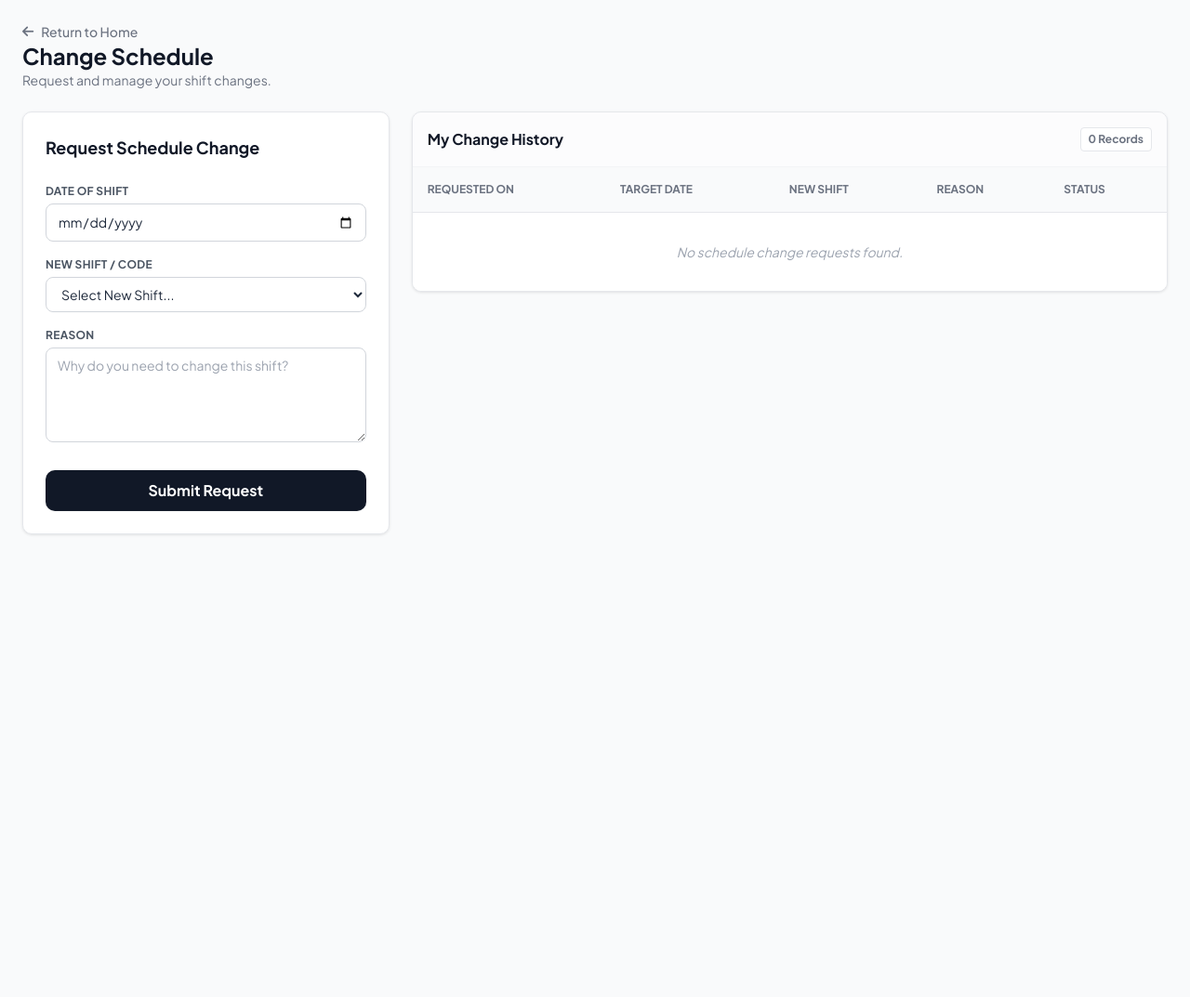
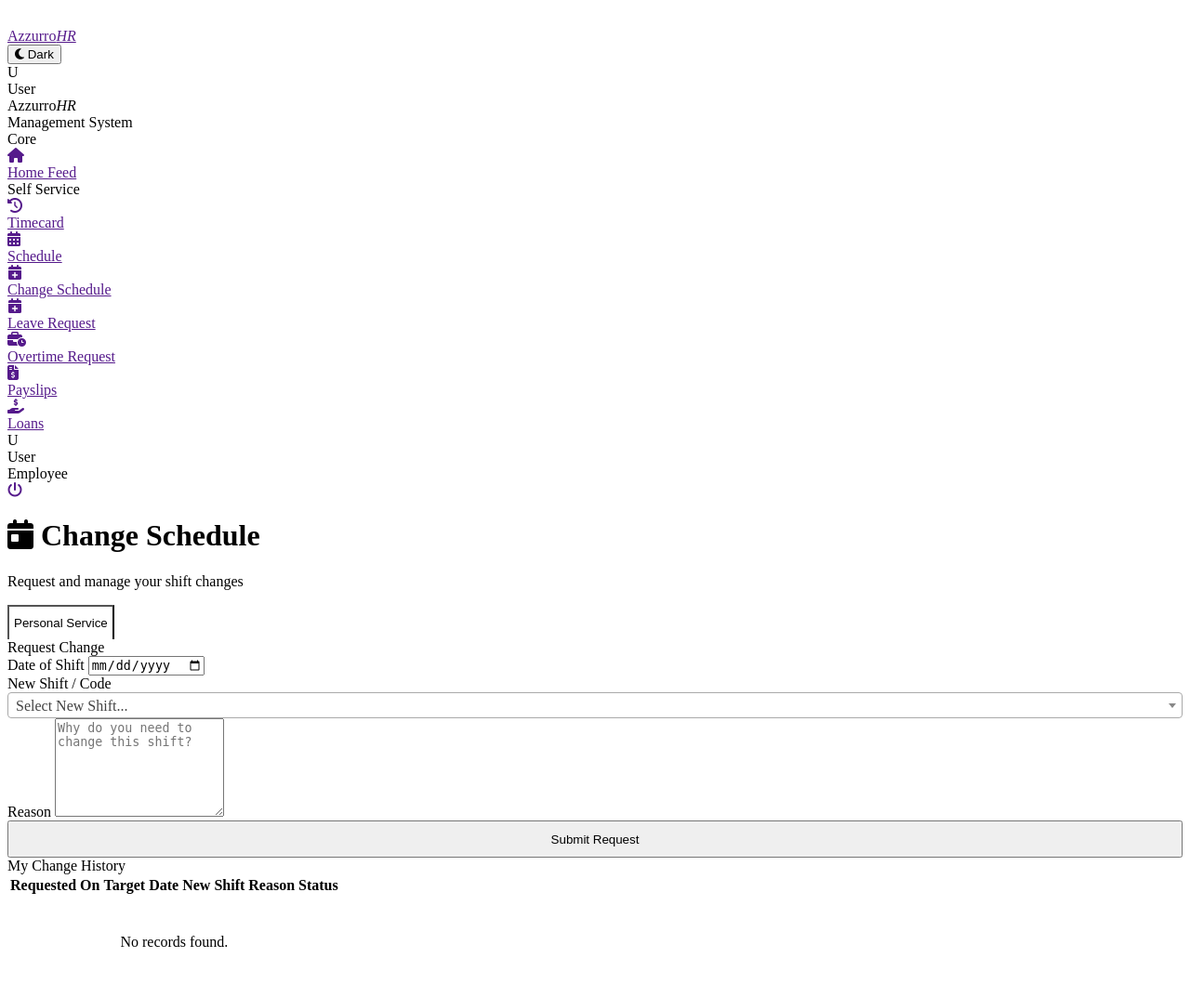
Before and after one commit to Kyleee1011/ems, a PHP site: template src/Views/changesched_view.php in a window 1280 px wide. Shown: the whole page at 93% size. Before the commit the page ends 576 px from the top, so only its background shows below. Run offline with PHP 8.4, Linux system fonts and the light colour scheme; the template is opened without the code that fills it, so the values that code supplies are empty; some libraries are stand-ins or nearby versions.

Commit message:
fix to 8 hour and missing change schedule

```diff
--- a/src/Views/changesched_view.php
+++ b/src/Views/changesched_view.php
@@ -1,86 +1,68 @@
-<!DOCTYPE html>
-<html lang="en">
-<head>
-    <meta charset="UTF-8">
-    <meta name="viewport" content="width=device-width, initial-scale=1.0">
-    <title>Change Schedule | EMS</title>
+<?php
+$pageTitle = 'Change Schedule — Azzurro HR';
+require BASE_PATH . '/partials/layout_head.php';
+require BASE_PATH . '/partials/layout_topbar.php';
+require BASE_PATH . '/partials/layout_sidebar.php';
+?>
 
-    <link href="https://fonts.googleapis.com/css2?family=Plus+Jakarta+Sans:wght@300;400;500;600;700;800&display=swap" rel="stylesheet">
-    <link rel="stylesheet" href="https://cdnjs.cloudflare.com/ajax/libs/font-awesome/6.4.0/css/all.min.css">
-    <script src="https://cdn.tailwindcss.com"></script>
-    <script>
-        tailwind.config = {
-            theme: {
-                extend: {
-                    fontFamily: { sans: ['"Plus Jakarta Sans"', 'sans-serif'] },
-                    colors: {
-                        primary: { DEFAULT: '#a3e635', 50: '#f7fee7', 100: '#ecfccb', 500: '#84cc16', 600: '#65a30d', foreground: '#1F1F1F' }
-                    },
-                    borderRadius: { lg: '0.625rem' }
-                }
-            }
-        }
-    </script>
-    <style>
-        body { font-family: 'Plus Jakarta Sans', sans-serif; background-color: #FAFAFA; color: #1F1F1F; }
-        .fade-in { animation: fadeIn 0.4s cubic-bezier(0.16, 1, 0.3, 1) forwards; }
-        @keyframes fadeIn { from { opacity: 0; transform: translateY(10px); } to { opacity: 1; transform: translateY(0); } }
-        .stat-card { background-color: white; border: 1px solid #e5e7eb; border-radius: 0.625rem; box-shadow: 0 1px 3px 0 rgba(0, 0, 0, 0.1); }
-        .input-field { width: 100%; border-radius: 0.5rem; border: 1px solid #d1d5db; padding: 0.5rem 0.75rem; font-size: 0.875rem; outline: none; transition: all; }
-        .input-field:focus { border-color: #84cc16; box-shadow: 0 0 0 2px rgba(132, 204, 22, 0.2); }
-        .label-text { display: block; font-size: 0.75rem; font-weight: 700; color: #4b5563; margin-bottom: 0.25rem; text-transform: uppercase; letter-spacing: 0.025em; }
-        .status-badge { padding: 4px 10px; border-radius: 99px; font-size: 0.7rem; font-weight: 700; text-transform: uppercase; letter-spacing: 0.05em; }
-        .status-Pending, .status-Submitted { background: #fff7ed; color: #c2410c; border: 1px solid #fed7aa; }
-        .status-Approved { background: #f0fdf4; color: #15803d; border: 1px solid #bbf7d0; }
-        .status-Rejected { background: #fef2f2; color: #b91c1c; border: 1px solid #fecaca; }
-    </style>
-</head>
-<body class="bg-gray-50 text-slate-800 font-sans p-6">
+<div class="page-header">
+    <div>
+        <h1 class="page-title"><i class="fa-solid fa-calendar-day"></i> Change Schedule</h1>
+        <p class="page-sub">Request and manage your shift changes</p>
+    </div>
+</div>
 
-    <div class="max-w-7xl mx-auto">
+<!-- TABS NAVIGATION -->
+<div class="flex-row mb-20" style="border-bottom: 1px solid var(--border-lt); gap: 20px;">
+    <button onclick="switchTab('changesched')" id="tab-changesched" class="nav-item active" style="padding: 10px 5px; border-bottom: 2px solid var(--teal); background: none;">Personal Service</button>
+    <?php if ($is_hr): ?>
+    <button onclick="switchTab('hr-changesched')" id="tab-hr-changesched" class="nav-item" style="padding: 10px 5px; border-bottom: 2px solid transparent; background: none;">
+        Pending Approvals
+        <?php if(count($hr_changes) > 0): ?><span class="tag tag-red" style="margin-left:5px;"><?php echo count($hr_changes); ?></span><?php endif; ?>
+    </button>
+    <?php endif; ?>
+</div>
+
 <?php if ($message): ?>
-            <div class="mb-6 px-4 py-3 rounded-lg shadow-sm border-l-4 <?php echo $messageType == 'success' ? 'bg-white border-primary text-green-700' : 'bg-white border-red-500 text-red-700'; ?> flex items-center gap-3 animate-fade-in relative">
-                <i class="fa-solid <?php echo $messageType == 'success' ? 'fa-check-circle' : (strpos($messageType, 'warning') !== false ? 'fa-triangle-exclamation' : 'fa-exclamation-circle'); ?>"></i>
-                <p class="font-medium text-sm"><?php echo htmlspecialchars($message); ?></p>
+    <div class="card mb-20" style="background: <?php echo $messageType == 'success' ? 'var(--green-bg)' : 'var(--red-bg)'; ?>;">
+        <div class="card-body" style="color: <?php echo $messageType == 'success' ? 'var(--green)' : 'var(--red)'; ?>; font-weight: 600;">
+            <i class="fa-solid <?php echo $messageType == 'success' ? 'fa-check-circle' : 'fa-exclamation-circle'; ?>"></i>
+            <?php echo htmlspecialchars($message); ?>
+        </div>
     </div>
 <?php endif; ?>
 
 <?php if(isset($_GET['error']) && $_GET['error'] === 'csrf'): ?>
-            <div class="mb-6 px-4 py-3 rounded-lg shadow-sm border-l-4 bg-white border-red-500 text-red-700 flex items-center gap-3 animate-fade-in relative">
-                <i class="fa-solid fa-circle-exclamation"></i>
-                <p class="font-medium text-sm">Invalid security token. The form has expired, please try again.</p>
+    <div class="card mb-20" style="background: var(--red-bg);">
+        <div class="card-body" style="color: var(--red); font-weight: 600;">
+            <i class="fa-solid fa-exclamation-circle"></i>
+            Invalid security token. The form has expired, please try again.
+        </div>
     </div>
 <?php endif; ?>
 
-        <div class="mb-6 flex flex-col md:flex-row md:items-center justify-between gap-4">
-            <div>
-                <a href="<?php echo baseUrl('home'); ?>" class="flex items-center gap-2 text-gray-500 hover:text-gray-900 transition-colors font-medium text-sm">
-                    <i class="fa-solid fa-arrow-left"></i> Return to Home
-                </a>
-                <h1 class="text-2xl font-bold text-gray-900">Change Schedule</h1>
-                <p class="text-gray-500 text-sm">Request and manage your shift changes.</p>
-            </div>
-        </div>
-
-        <div class="fade-in">
-            <div class="grid grid-cols-1 lg:grid-cols-3 gap-6">
-                <div class="lg:col-span-1">
-                    <div class="stat-card p-6">
-                        <h3 class="font-bold text-gray-900 mb-6 text-lg">Request Schedule Change</h3>
+<div id="panel-changesched" class="panel active">
+    <div class="grid-2" style="grid-template-columns: 350px 1fr; align-items: start;">
+        <!-- REQUEST FORM -->
+        <div class="card">
+            <div class="card-head"><div class="card-title">Request Change</div></div>
+            <div class="card-body">
                 <form method="POST" id="form-changesched">
                     <?= csrfField() ?>
                     <input type="hidden" name="action" value="apply_change_sched">
-                            <div class="mb-4">
-                                <label class="label-text">Date of Shift</label>
+
+                    <div class="form-group">
+                        <label class="form-label">Date of Shift</label>
                         <input type="date" name="sched_date" required class="input-field">
                     </div>
-                            <div class="mb-4">
-                                <label class="label-text">New Shift / Code</label>
-                                <select name="new_shift_code" required class="input-field bg-white">
+
+                    <div class="form-group">
+                        <label class="form-label">New Shift / Code</label>
+                        <select name="new_shift_code" required class="input-field select2">
                             <option value="">Select New Shift...</option>
                             <optgroup label="Regular Shifts">
                                 <?php foreach($shifts as $s): ?>
-                                            <option value="<?php echo $s['shift_code']; ?>"><?php echo $s['shift_name']; ?> (<?php echo substr($s['time_in'], 0, 5) . '-' . substr($s['time_out'], 0, 5); ?>)</option>
+                                    <option value="<?php echo $s['shift_code']; ?>"><?php echo htmlspecialchars($s['shift_name']); ?> (<?php echo substr($s['time_in'], 0, 5) . '-' . substr($s['time_out'], 0, 5); ?>)</option>
                                 <?php endforeach; ?>
                             </optgroup>
                             <optgroup label="Special / Off">
@@ -92,18 +74,48 @@
                             </optgroup>
                         </select>
                     </div>
-                            <div class="mb-6"><label class="label-text">Reason</label><textarea name="reason" rows="4" required placeholder="Why do you need to change this shift?" class="input-field"></textarea></div>
-                            <button type="submit" class="w-full bg-gray-900 text-white font-bold py-2.5 rounded-lg hover:bg-black transition shadow-sm">Submit Request</button>
+
+                    <div class="form-group">
+                        <label class="form-label">Reason</label>
+                        <textarea name="reason" class="input-field" required placeholder="Why do you need to change this shift?" style="min-height: 100px;"></textarea>
+                    </div>
+
+                    <button type="submit" class="btn-primary" style="width: 100%; justify-content: center; height: 40px;">Submit Request</button>
                 </form>
             </div>
         </div>
-                <div class="lg:col-span-2">
-                    <div class="stat-card overflow-hidden p-0">
-                        <div class="p-4 border-b border-gray-100 bg-gray-50/50 flex justify-between items-center"><h3 class="font-bold text-gray-900">My Change History</h3><span class="text-xs text-gray-500 font-bold bg-white border border-gray-200 px-2 py-1 rounded"><?php echo count($my_sched_changes); ?> Records</span></div>
-                        <div class="overflow-x-auto">
-                            <table class="w-full text-sm text-left"><thead class="bg-gray-50 text-gray-500 font-bold text-xs uppercase border-b border-gray-200"><tr><th class="p-4">Requested On</th><th class="p-4">Target Date</th><th class="p-4">New Shift</th><th class="p-4">Reason</th><th class="p-4">Status</th></tr></thead><tbody class="divide-y divide-gray-100 bg-white">
-                                <?php if (count($my_sched_changes) > 0): foreach($my_sched_changes as $sc): ?><tr class="hover:bg-primary-50/10 transition"><td class="p-4 text-gray-500 text-xs"><?php echo date('M d, Y', strtotime($sc['created_at'])); ?></td><td class="p-4 font-bold text-gray-800"><?php echo date('M d, Y', strtotime($sc['schedule_date'])); ?></td><td class="p-4 text-primary-600 font-bold"><?php echo htmlspecialchars($sc['new_shift_code']); ?></td><td class="p-4 text-gray-500 max-w-xs truncate text-xs"><?php echo htmlspecialchars($sc['reason']); ?></td><td class="p-4"><span class="status-badge status-<?php echo $sc['status']; ?>"><?php echo $sc['status']; ?></span></td></tr><?php endforeach; else: ?><tr><td colspan="5" class="p-8 text-center text-gray-400 italic">No schedule change requests found.</td></tr><?php endif; ?>
-                            </tbody></table>
+
+        <!-- HISTORY -->
+        <div class="card">
+            <div class="card-head"><div class="card-title">My Change History</div></div>
+            <div class="card-body" style="padding: 0;">
+                <div class="table-wrap" style="border: none; border-radius: 0;">
+                    <table>
+                        <thead>
+                            <tr>
+                                <th>Requested On</th>
+                                <th>Target Date</th>
+                                <th>New Shift</th>
+                                <th>Reason</th>
+                                <th>Status</th>
+                            </tr>
+                        </thead>
+                        <tbody>
+                            <?php foreach($my_sched_changes as $sc): ?>
+                            <tr>
+                                <td style="font-size: 11px;"><?php echo date('M d, Y', strtotime($sc['created_at'])); ?></td>
+                                <td style="font-weight: 700; font-family: 'DM Mono';"><?php echo date('M d, Y', strtotime($sc['schedule_date'])); ?></td>
+                                <td><span class="tag tag-teal"><?php echo htmlspecialchars($sc['new_shift_code']); ?></span></td>
+                                <td style="font-size: 11px; color: var(--ink-4);"><?php echo htmlspecialchars($sc['reason']); ?></td>
+                                <td>
+                                    <span class="tag <?php
+                                        echo $sc['status'] === 'Approved' ? 'tag-green' : ($sc['status'] === 'Rejected' ? 'tag-red' : 'tag-amber');
+                                    ?>"><?php echo $sc['status']; ?></span>
+                                </td>
+                            </tr>
+                            <?php endforeach; if(empty($my_sched_changes)) echo "<tr><td colspan='5' style='text-align:center; padding:40px; color:var(--ink-4);'>No records found.</td></tr>"; ?>
+                        </tbody>
+                    </table>
                 </div>
             </div>
         </div>
@@ -111,20 +123,61 @@
 </div>
 
 <?php if ($is_hr): ?>
-        <div class="mt-8 fade-in">
-            <div class="stat-card overflow-hidden p-0">
-                <div class="p-6 border-b border-gray-100 flex justify-between items-center bg-gray-50/50"><div><h3 class="font-bold text-gray-900 text-lg">Schedule Change Queue</h3></div><span class="bg-primary-100 text-primary-700 px-3 py-1 rounded-full text-xs font-bold uppercase tracking-wide"><?php echo count($hr_changes); ?> Pending</span></div>
-                <div class="overflow-x-auto">
-                    <table class="w-full text-sm text-left"><thead class="bg-gray-50 text-gray-500 font-bold text-xs uppercase border-b border-gray-200"><tr><th class="p-4">Employee</th><th class="p-4">Dept</th><th class="p-4">Target Date</th><th class="p-4">New Shift</th><th class="p-4">Reason</th><th class="p-4 text-right">Actions</th></tr></thead><tbody class="divide-y divide-gray-100 bg-white">
-                        <?php if (count($hr_changes) > 0): foreach($hr_changes as $rc): ?>
-                            <tr class="hover:bg-primary-50/10 transition"><td class="p-4 font-bold text-gray-900"><?php echo htmlspecialchars($rc['first_name'] . ' ' . $rc['last_name']); ?></td><td class="p-4 text-gray-500 text-xs"><?php echo htmlspecialchars($rc['dept_name']); ?></td><td class="p-4 text-gray-800 text-xs"><?php echo date('M d, Y', strtotime($rc['schedule_date'])); ?></td><td class="p-4 text-primary-600 font-bold"><?php echo htmlspecialchars($rc['new_shift_code']); ?></td><td class="p-4 text-gray-500 max-w-xs text-xs"><?php echo htmlspecialchars($rc['reason']); ?></td><td class="p-4 text-right"><form method="POST" class="inline-flex gap-2"><?= csrfField() ?><input type="hidden" name="action" value="update_change_status"><input type="hidden" name="req_id" value="<?php echo $rc['id']; ?>"><button type="submit" name="status" value="Approved" onclick="return confirm('Approve Change?')" class="bg-primary-100 text-primary-700 hover:bg-primary-200 px-3 py-1.5 rounded-md text-xs font-bold transition">Approve</button><button type="submit" name="status" value="Rejected" onclick="return confirm('Reject Change?')" class="bg-red-50 text-red-600 hover:bg-red-100 px-3 py-1.5 rounded-md text-xs font-bold transition">Reject</button></form></td></tr>
-                        <?php endforeach; else: ?><tr><td colspan="6" class="p-12 text-center text-gray-400 italic">No pending schedule change requests.</td></tr><?php endif; ?>
-                    </tbody></table>
+<div id="panel-hr-changesched" class="panel" style="display:none;">
+    <div class="card">
+        <div class="card-head"><div class="card-title">Pending Applications Queue</div></div>
+        <div class="card-body" style="padding: 0;">
+            <div class="table-wrap" style="border: none; border-radius: 0;">
+                <table>
+                    <thead>
+                        <tr>
+                            <th>Employee</th>
+                            <th>Dept</th>
+                            <th>Target Date</th>
+                            <th>New Shift</th>
+                            <th>Reason</th>
+                            <th style="text-align: right;">Action</th>
+                        </tr>
+                    </thead>
+                    <tbody>
+                        <?php foreach($hr_changes as $rc): ?>
+                        <tr>
+                            <td style="font-weight: 700;"><?php echo htmlspecialchars($rc['first_name'] . ' ' . $rc['last_name']); ?></td>
+                            <td style="font-size: 11px;"><?php echo htmlspecialchars($rc['dept_name']); ?></td>
+                            <td style="font-weight: 700; font-family: 'DM Mono';"><?php echo date('M d, Y', strtotime($rc['schedule_date'])); ?></td>
+                            <td><span class="tag tag-teal"><?php echo htmlspecialchars($rc['new_shift_code']); ?></span></td>
+                            <td style="font-size: 11px; color: var(--ink-3); max-width: 200px;"><?php echo htmlspecialchars($rc['reason']); ?></td>
+                            <td style="text-align: right;">
+                                <form method="POST" style="display: inline-flex; gap: 5px;">
+                                    <?= csrfField() ?>
+                                    <input type="hidden" name="action" value="update_change_status">
+                                    <input type="hidden" name="req_id" value="<?php echo $rc['id']; ?>">
+                                    <button name="status" value="Approved" class="icon-btn ico-green" onclick="return confirm('Approve?')" style="width: 30px; height: 30px;" title="Approve"><i class="fa-solid fa-check"></i></button>
+                                    <button name="status" value="Rejected" class="icon-btn ico-red" onclick="return confirm('Reject?')" style="width: 30px; height: 30px;" title="Reject"><i class="fa-solid fa-times"></i></button>
+                                </form>
+                            </td>
+                        </tr>
+                        <?php endforeach; if(empty($hr_changes)) echo "<tr><td colspan='6' style='text-align:center; padding:40px; color:var(--ink-4);'>No pending applications.</td></tr>"; ?>
+                    </tbody>
+                </table>
+            </div>
         </div>
     </div>
 </div>
 <?php endif; ?>
 
-    </div>
-</body>
-</html>
+<script>
+    function switchTab(tabName) {
+        document.querySelectorAll('.panel').forEach(p => p.style.display = 'none');
+        document.querySelectorAll('.nav-item').forEach(n => {
+            n.classList.remove('active');
+            n.style.borderBottomColor = 'transparent';
+        });
+
+        document.getElementById('panel-' + tabName).style.display = 'block';
+        document.getElementById('tab-' + tabName).classList.add('active');
+        document.getElementById('tab-' + tabName).style.borderBottomColor = 'var(--teal)';
+    }
+</script>
+
+<?php require BASE_PATH . '/partials/layout_footer.php'; ?>
```
Also changed, not shown: src/Models/Timecard.php (+12 -5 lines), src/Views/dashboard_view.php (+36 -0 lines). Lines whose indentation alone changed are shown as unchanged.
